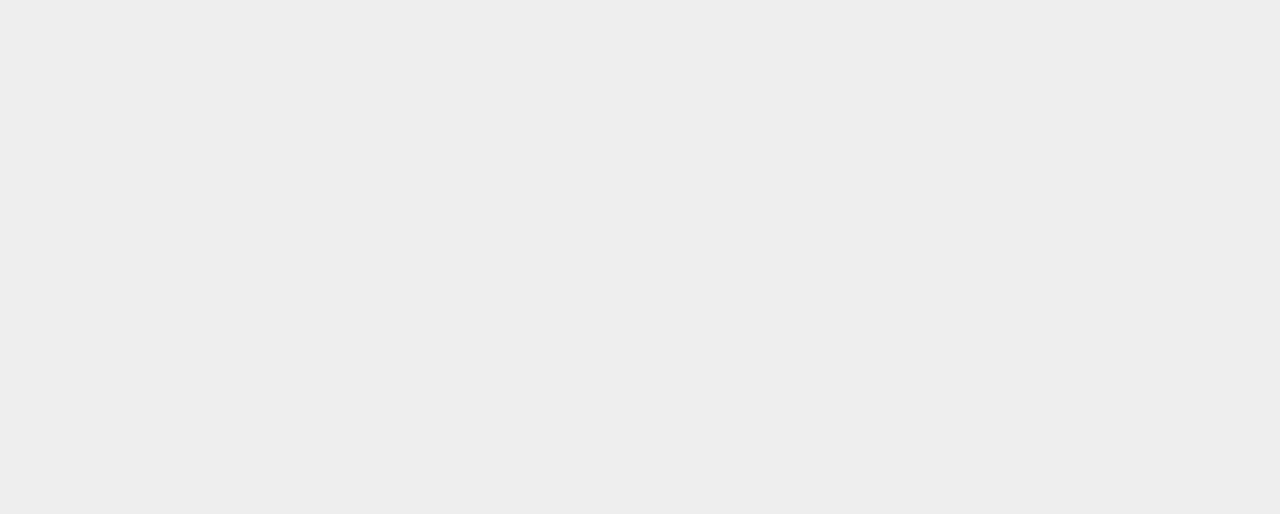
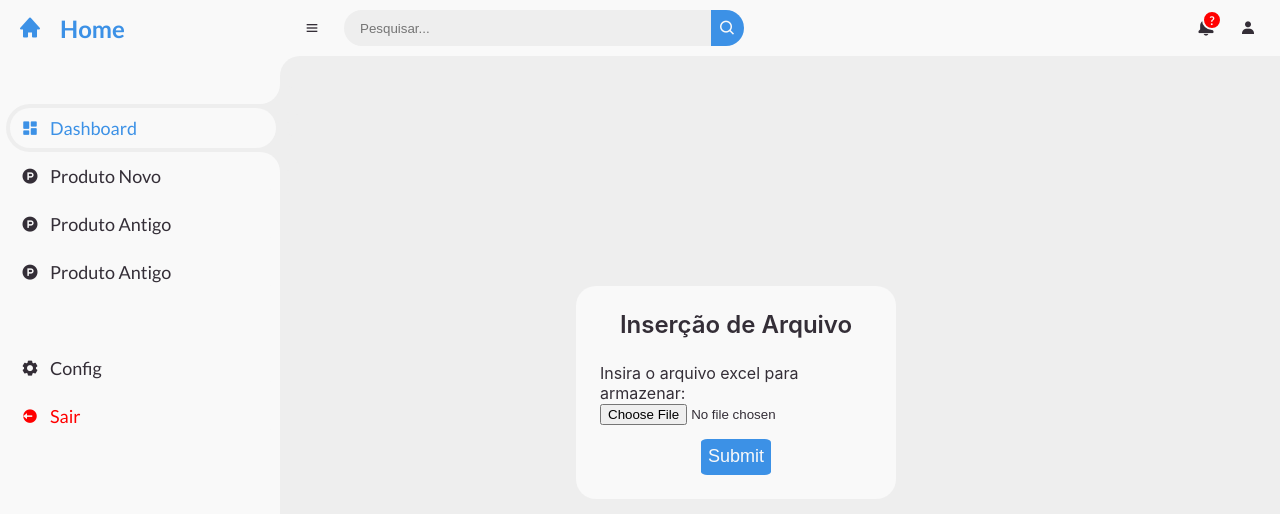
Before and after one commit to Code-Lotus/api3-frontend, a React (Create React App) app: page /insercaoExcel in a window 1280 px wide. Before the commit this address had no page. Shown: the top 514 px of the page. Built offline with nearby package versions, Linux system fonts and the light colour scheme.

Commit message:
Criação da página inserção excel
Criação da página inserção excel e início da implementação da função que recebe o excel.

```diff
--- a/src/App.tsx
+++ b/src/App.tsx
@@ -5,6 +5,7 @@ import CliAntigoProNovo from "./pages/Vendedor/cliAntigoProNovo/cliAntigoProNovo
 import CliAntigoProAntigo from "./pages/Vendedor/cliAntigoProAntigo/cliAntigoProAntigo";
 import DashboardVendedor from "./pages/Vendedor/dashboardVendedor/dashboardVendedor";
 import CliNovoProNovo from "./pages/Vendedor/cliNovoProNovo/cliNovoProNovo";
+import InsercaoExcel from "./pages/Administrador/insercaoExcel";
 
 export default function App() {
   return (
@@ -17,6 +18,7 @@ export default function App() {
           <Route path="/cliAntigoProNovo" element={<CliAntigoProNovo />} />
           <Route path="/cliAntigoProAntigo" element={<CliAntigoProAntigo />} />
           <Route path="/dashboardAdm" element={<DashboardAdm />}/>
+          <Route path="/insercaoExcel" element={<InsercaoExcel />}/>
         </Route>
       </Routes>
     </BrowserRouter>
--- a/src/components/container-insercao/index.tsx
+++ b/src/components/container-insercao/index.tsx
@@ -1,16 +1,19 @@
 import { Component } from "react";
 import Style from "./containerInsercao.module.scss";
+import Vendas from "../../scripts/controllers/vendas-controller";
 //import './style.css';
+
+const vendasController = new Vendas([])
 
 export default class ContainerInsercao extends Component {
     render() {
         return (
-
+			<form>
 				<div className={Style.dateTable}>
 
 					<div className={Style.order}>
 						<div className={Style.head}>
-						<h3>{}Inserção de Arquivo</h3>
+							<h3>Inserção de Arquivo</h3>
 							{/* <i className='bx bx-search' ></i>
 							<i className='bx bx-filter' ></i> */}
 						</div>
@@ -18,9 +21,11 @@ export default class ContainerInsercao extends Component {
 							<p> Insira o arquivo excel para armazenar: </p>
 							<input type="file"/>
 						</div>
-					<input type="submit" className={Style.buttonSubmit} />
+						<input type="submit" className={Style.buttonSubmit} onSubmit={(e) => {vendasController.recebeArquivo(e)}} />
 					</div>
 				</div>
+			</form>
         )
+
     }
 }
--- a/src/pages/Administrador/dashboardAdm.tsx
+++ b/src/pages/Administrador/dashboardAdm/index.tsx
@@ -1,11 +1,11 @@
 // import Navbar from "../components/navbar"
 // import Sidebar from "../components/sidebar"
-import Grid from "../../components/grid";
+import Grid from "../../../components/grid";
 
 export default function DashboardAdm(){
     return(
         <div>
-        <Grid />
+            <Grid />
         </div>
     );
 }
--- /dev/null
+++ b/src/pages/Administrador/insercaoExcel/index.tsx
@@ -0,0 +1,13 @@
+import ContainerInsercao from "../../../components/container-insercao";
+import Navbar from "../../../components/navbar";
+import Sidebar from "../../../components/sidebar";
+
+export default function InsercaoExcel() {
+    return (
+        <>
+            <Sidebar />
+            <Navbar />
+            <ContainerInsercao />
+        </>
+    )
+}
--- a/src/scripts/controllers/vendas-controller.ts
+++ b/src/scripts/controllers/vendas-controller.ts
@@ -14,7 +14,7 @@ export default class Vendas {
         this._meses = ['Janeiro', 'Fevereiro', 'Março', 'Abril', 'Maio', 'Junho', 'Julho', 'Agosto', 'Setembro', 'Outubro', 'Novembro', 'Dezembro']
     }
 
-    //função para ser colocada no onClick de um input type file, a função recebe um parâmetro do próprio input que é uma lista de arquivos
+    //função para ser colocada no onChange de um input type file, a função recebe um parâmetro do próprio input que é uma lista de arquivos
     public async recebeArquivo(evento: any) {
         const arquivo = evento.target.files[0] //pega o primeiro elemento da lista de arquivos
         const rows = await readXlsxFile(arquivo) //lê um arquivo excel e guarda numa variável um array de linhas do excel
```
Lines whose indentation alone changed are shown as unchanged.
